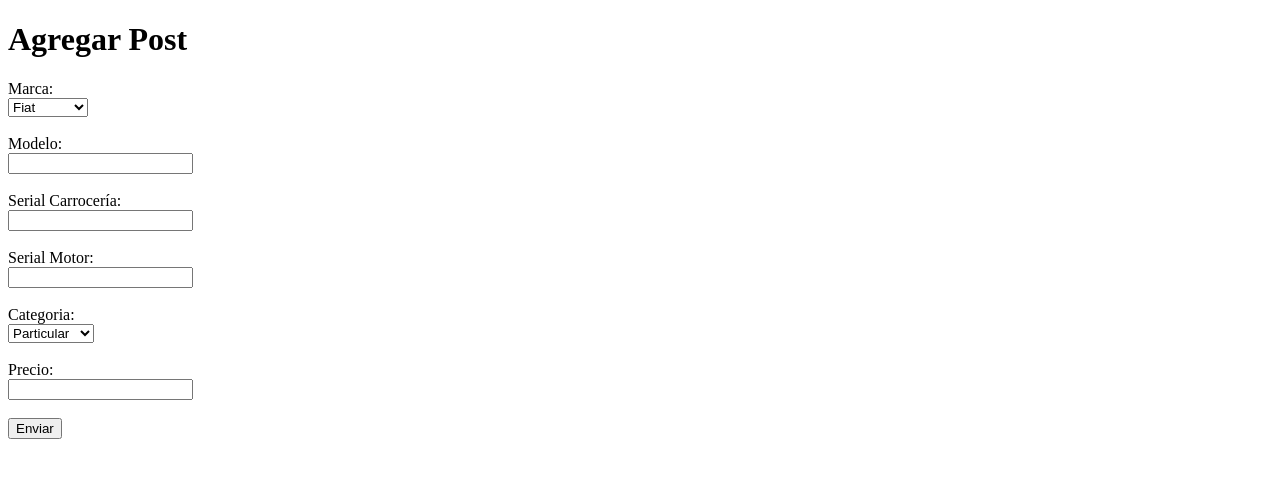
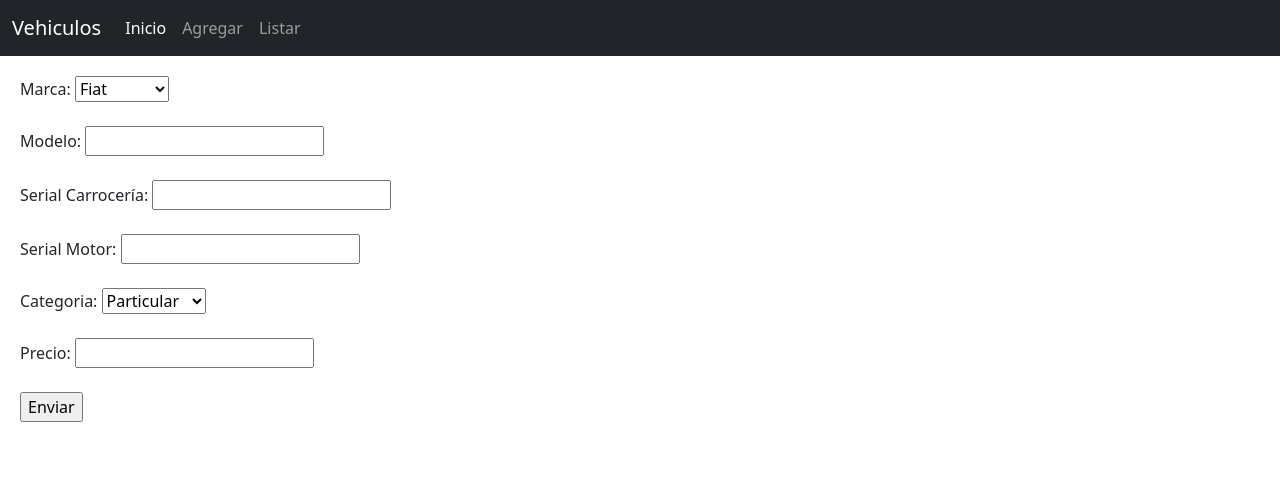
Before and after one commit to fuentesgBrian/proyecto-vehiculo-django, a Django app: page /vehiculo/add/ in a window 1280 px wide. Shown: the top 478 px of the page. Run offline with Django 4.2, Linux system fonts and the light colour scheme; some libraries are stand-ins or nearby versions.

Commit message:
parte 3 PCMOD6

```diff
--- a/vehiculo/templates/vehiculo/agregarvehiculo.html
+++ b/vehiculo/templates/vehiculo/agregarvehiculo.html
@@ -1,17 +1,9 @@
-<!DOCTYPE html>
-<html lang="en">
-
-<head>
-    <meta charset="UTF-8">
-    <meta name="viewport" content="width=device-width, initial-scale=1.0">
-    <title>Agregar Post</title>
-</head>
-
-<body>
-    <h1>Agregar Post</h1>
+{% extends 'vehiculo/base.html' %}
+{% block formulario %}
+<div style="margin:20px 20px;">
     <form action="/vehiculo/add/url/" method="post">
         {% csrf_token %}
-        Marca:<br>
+        Marca:
         <select name="marca">
             <option value="Fiat">Fiat</option>
             <option value="Chevrolet">Chevrolet</option>
@@ -19,26 +11,26 @@
             <option value="Toyota">Toyota</option>
         </select>
         <br><br>
-        Modelo:<br>
+        Modelo:
         <input name="modelo">
         <br><br>
-        Serial Carrocería:<br>
+        Serial Carrocería:
         <input name="serial_carro">
         <br><br>
-        Serial Motor:<br>
+        Serial Motor:
         <input name="serial_motor">
         <br><br>
-        Categoria:<br>
+        Categoria:
         <select name="categoria">
             <option value="Particular">Particular</option>
             <option value="Transporte">Transporte</option>
             <option value="Carga">Carga</option>
         </select>
         <br><br>
-        Precio:<br>
+        Precio:
         <input name="precio">
         <br><br>
         <input type="submit" value="Enviar">
     </form>
-</body>
-</html>
+</div>
+{% endblock formulario %}
--- a/vehiculo/templates/vehiculo/base.html
+++ b/vehiculo/templates/vehiculo/base.html
@@ -3,9 +3,30 @@
 <head>
     <meta charset="UTF-8">
     <meta name="viewport" content="width=device-width, initial-scale=1.0">
-    <title>Document</title>
+    {% load bootstrap5 %} {% bootstrap_css %} {% bootstrap_javascript %} {% bootstrap_messages %} {% load static %}
+    <link rel="stylesheet" href="{% static 'css/style.css' %}">
+    <title>Practica de Consolidacion 6</title>
 </head>
 <body>
-
+    {% block navbar %}
+    <nav class="navbar navbar-expand-lg navbar-dark bg-dark">
+        <div class="container-fluid">
+            <a class="navbar-brand" href="#">Vehiculos</a>
+            <button class="navbar-toggler" type="button" data-bs-toggle="collapse" data-bs-target="#navbarNavAltMarkup"
+                aria-controls="navbarNavAltMarkup" aria-expanded="false" aria-label="Toggle navigation">
+                <span class="navbar-toggler-icon"></span>
+            </button>
+            <div class="collapse navbar-collapse" id="navbarNavAltMarkup">
+                <div class="navbar-nav">
+                    <a class="nav-link active" aria-current="page" href="/">Inicio</a>
+                    <a class="nav-link" href="/vehiculo/add/">Agregar</a>
+                    <a class="nav-link" href="#">Listar</a>
+                </div>
+            </div>
+        </div>
+    </nav>
+    {% endblock navbar %}
+    {% block content %}{% endblock content %}
+    {% block formulario %}{% endblock formulario %}
 </body>
 </html>
```
Also changed, not shown: vehiculo/templates/vehiculo/index.html (+6 -1 lines).
